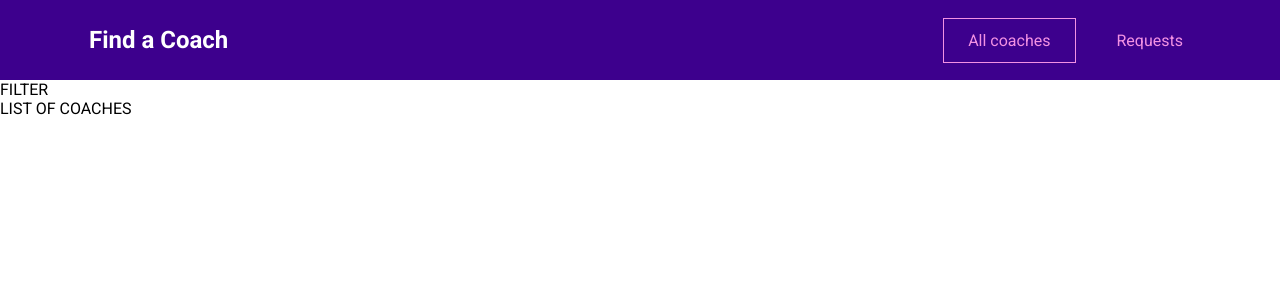
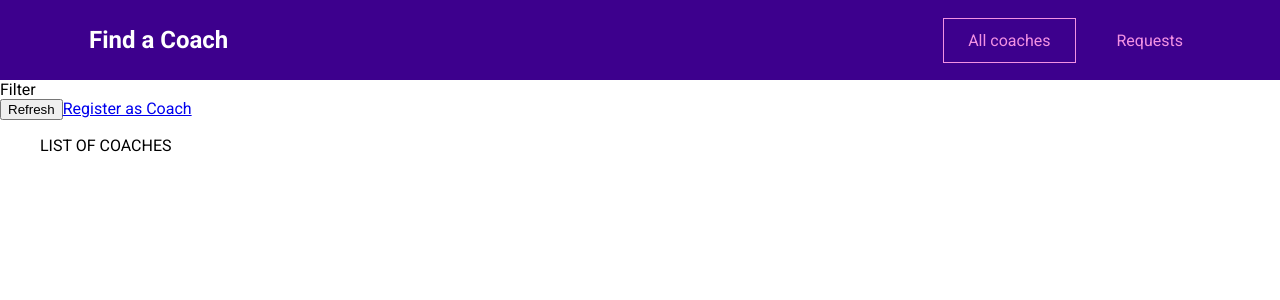
Before and after one commit to Cepa95/FindACoachApp, a Vue app in the folder coach-finder/: page /coaches in a window 1280 px wide. Shown: the top 300 px of the page. Built offline with nearby package versions, Linux system fonts and the light colour scheme.

Commit message:
wiring up pages

```diff
--- a/coach-finder/src/pages/coaches/CoachDetails.vue
+++ b/coach-finder/src/pages/coaches/CoachDetails.vue
@@ -1,3 +1,5 @@
 <template>
     <h1>details</h1>
+    <router-view></router-view>
+    <router-link to="/coaches/c1/contact">Contact</router-link>
 </template>
--- a/coach-finder/src/pages/coaches/CoachesList.vue
+++ b/coach-finder/src/pages/coaches/CoachesList.vue
@@ -1,8 +1,12 @@
 <template>
    <section>
-    FILTER
+      Filter
    </section>
    <section>
-    LIST OF COACHES
+      <div class="controls">
+         <button>Refresh</button>
+         <router-link to="/register">Register as Coach</router-link>
+      </div>
+    <ul>LIST OF COACHES</ul>
    </section>
 </template>
```
